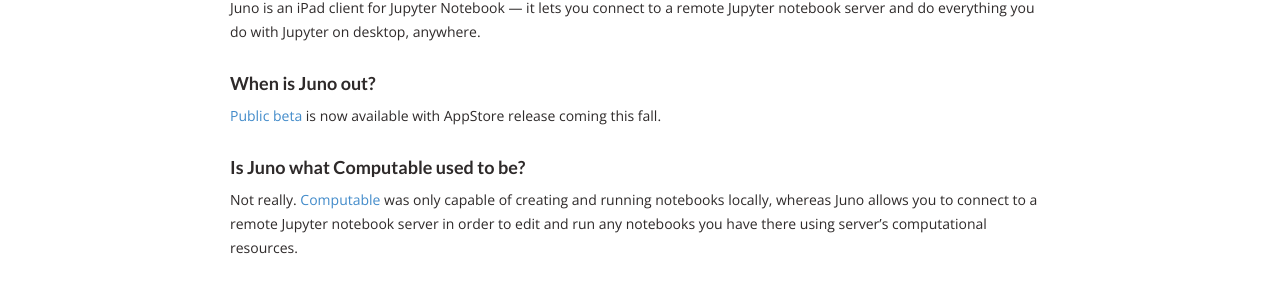
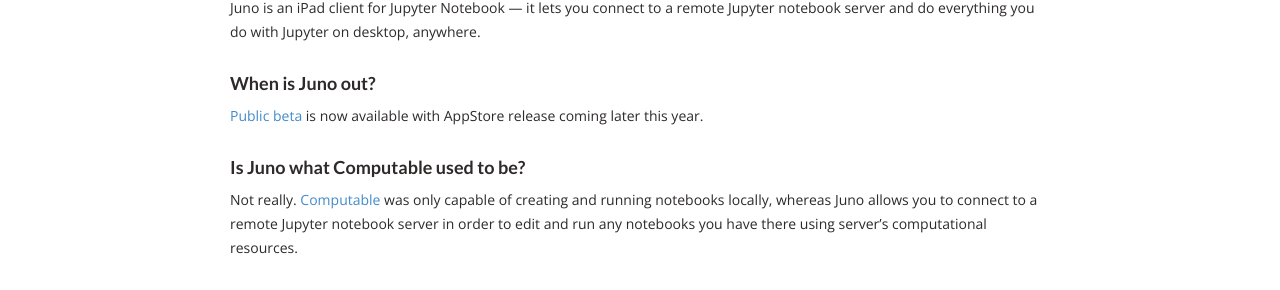
Before and after one commit to test-juno-sh/juno-website-test, a Jekyll site: the page built from _posts/2017-09-01-faq.markdown, in a window 1280 px wide and 900 px high. Shown: the part 290-580 px from the top of the window. Built offline with Jekyll 4.4.1, drawn with Linux system fonts in a browser that asks for light colours; nearby versions of some CDN libraries.

Commit message:
Update release timeline in FAQ.

```diff
--- a/_posts/2017-09-01-faq.markdown
+++ b/_posts/2017-09-01-faq.markdown
@@ -12,7 +12,7 @@
 Juno is an iPad client for Jupyter Notebook — it lets you connect to a remote Jupyter notebook server and do everything you do with Jupyter on desktop, anywhere.
 
 #### When is Juno out?
-[Public beta](/#mce-EMAIL){:target="_blank"} is now available with AppStore release coming this fall.
+[Public beta](/#mce-EMAIL){:target="_blank"} is now available with AppStore release coming later this year.
 
 #### Is Juno what Computable used to be?
 Not really. [Computable](http://computableapp.com){:target="_blank"} was only capable of creating and running notebooks locally, whereas Juno allows you to connect to a remote Jupyter notebook server in order to edit and run any notebooks you have there using server's computational resources.
```
